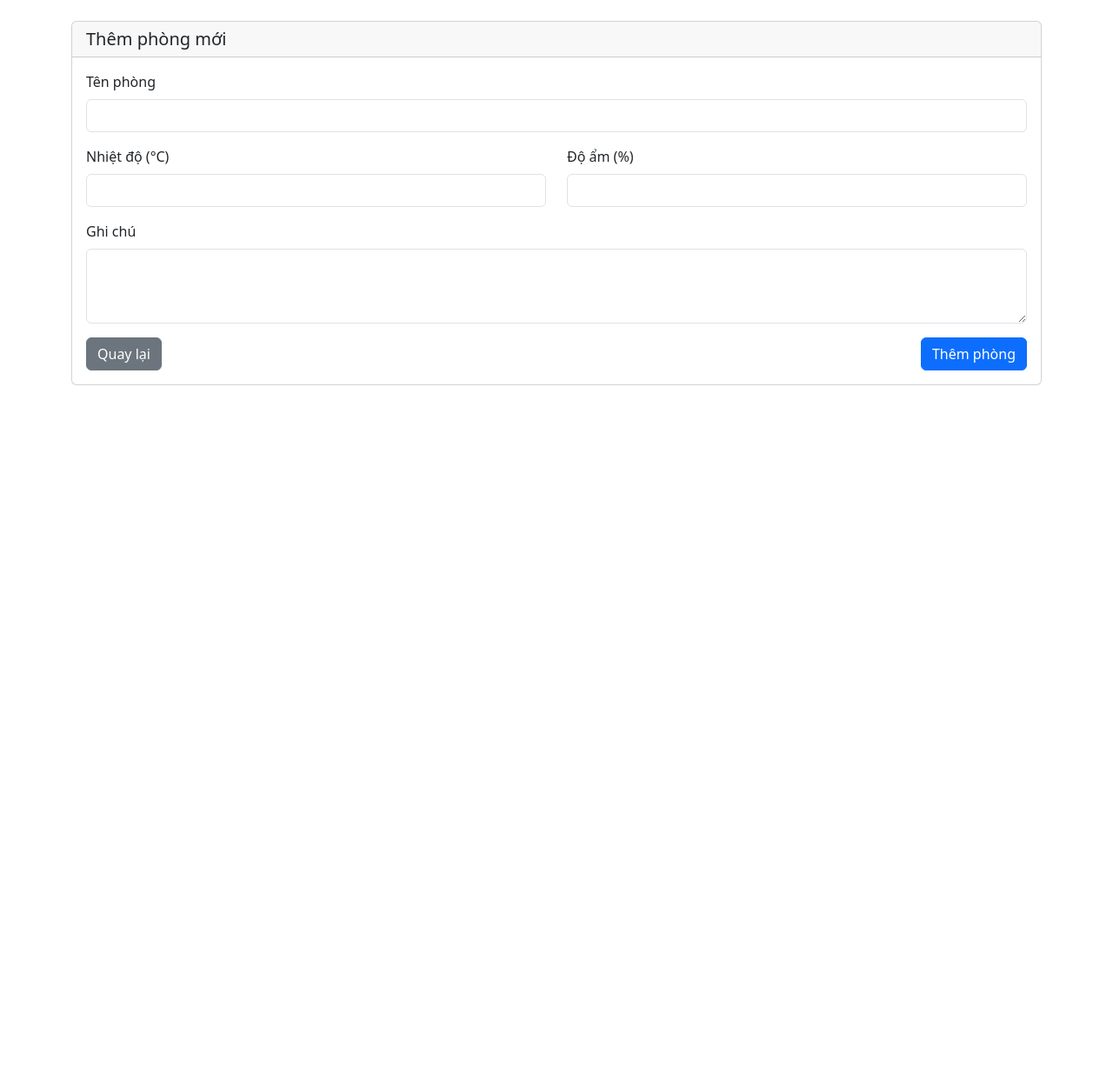
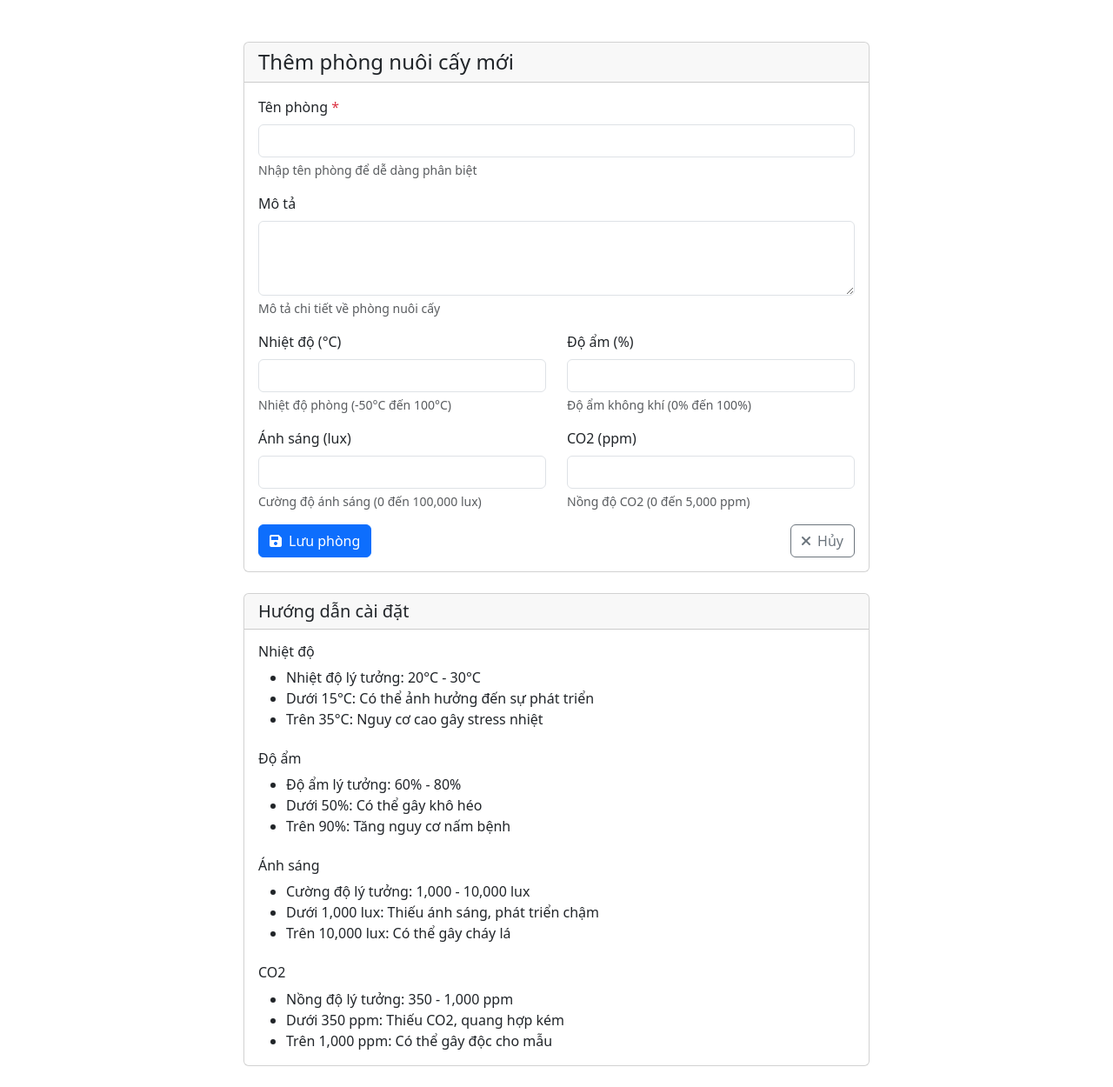
Before and after one commit to minhanh3110-svg/xuanhuong, a Flask app: template templates/them_phong.html in a window 1280 px wide. Shown: the part 56-1306 px from the top of the page at 87% size. Before the commit the page ends 499 px from the top, so only its background shows below. Run offline with Flask 3, Linux system fonts and the light colour scheme; the template is opened without the code that fills it, so the values that code supplies are empty.

Commit message:
Update them_phong.html

```diff
--- a/templates/them_phong.html
+++ b/templates/them_phong.html
@@ -1,37 +1,150 @@
 {% extends "base.html" %}
 
-{% block title %}Thêm phòng mới{% endblock %}
+{% block title %}Thêm phòng mới - Quản Lý Cấy Mô{% endblock %}
 
 {% block content %}
+<div class="container py-4">
+    <div class="row justify-content-center">
+        <div class="col-md-8">
             <div class="card">
                 <div class="card-header">
-        <h5 class="mb-0">Thêm phòng mới</h5>
+                    <h4 class="mb-0">Thêm phòng nuôi cấy mới</h4>
                 </div>
                 <div class="card-body">
-        <form method="POST">
+                    <form method="POST" action="{{ url_for('phong.them_phong_moi') }}">
+                        {{ form.csrf_token }}
+
                         <div class="mb-3">
-                <label for="ten_phong" class="form-label">Tên phòng</label>
-                <input type="text" class="form-control" id="ten_phong" name="ten_phong" required>
+                            <label class="form-label">Tên phòng <span class="text-danger">*</span></label>
+                            <input type="text" class="form-control" name="ten" required>
+                            <div class="form-text">Nhập tên phòng để dễ dàng phân biệt</div>
                         </div>
-            <div class="row">
-                <div class="col-md-6 mb-3">
-                    <label for="nhiet_do" class="form-label">Nhiệt độ (°C)</label>
-                    <input type="number" class="form-control" id="nhiet_do" name="nhiet_do" step="0.1" min="0" max="50">
+
+                        <div class="mb-3">
+                            <label class="form-label">Mô tả</label>
+                            <textarea class="form-control" name="mo_ta" rows="3"></textarea>
+                            <div class="form-text">Mô tả chi tiết về phòng nuôi cấy</div>
                         </div>
-                <div class="col-md-6 mb-3">
-                    <label for="do_am" class="form-label">Độ ẩm (%)</label>
-                    <input type="number" class="form-control" id="do_am" name="do_am" step="0.1" min="0" max="100">
+
+                        <div class="row mb-3">
+                            <div class="col-md-6">
+                                <label class="form-label">Nhiệt độ (°C)</label>
+                                <input type="number" class="form-control" name="nhiet_do"
+                                       min="-50" max="100" step="0.1">
+                                <div class="form-text">Nhiệt độ phòng (-50°C đến 100°C)</div>
+                            </div>
+                            <div class="col-md-6">
+                                <label class="form-label">Độ ẩm (%)</label>
+                                <input type="number" class="form-control" name="do_am"
+                                       min="0" max="100" step="0.1">
+                                <div class="form-text">Độ ẩm không khí (0% đến 100%)</div>
                             </div>
                         </div>
-            <div class="mb-3">
-                <label for="ghi_chu" class="form-label">Ghi chú</label>
-                <textarea class="form-control" id="ghi_chu" name="ghi_chu" rows="3"></textarea>
+
+                        <div class="row mb-3">
+                            <div class="col-md-6">
+                                <label class="form-label">Ánh sáng (lux)</label>
+                                <input type="number" class="form-control" name="anh_sang"
+                                       min="0" max="100000" step="1">
+                                <div class="form-text">Cường độ ánh sáng (0 đến 100,000 lux)</div>
                             </div>
+                            <div class="col-md-6">
+                                <label class="form-label">CO2 (ppm)</label>
+                                <input type="number" class="form-control" name="co2"
+                                       min="0" max="5000" step="1">
+                                <div class="form-text">Nồng độ CO2 (0 đến 5,000 ppm)</div>
+                            </div>
+                        </div>
+
                         <div class="d-flex justify-content-between">
-                <a href="{{ url_for('phong_moi_truong') }}" class="btn btn-secondary">Quay lại</a>
-                <button type="submit" class="btn btn-primary">Thêm phòng</button>
+                            <button type="submit" class="btn btn-primary">
+                                <i class="fas fa-save me-2"></i>Lưu phòng
+                            </button>
+                            <a href="{{ url_for('phong.phong_moi_truong') }}"
+                               class="btn btn-outline-secondary">
+                                <i class="fas fa-times me-2"></i>Hủy
+                            </a>
                         </div>
                     </form>
                 </div>
             </div>
+
+            <!-- Hướng dẫn -->
+            <div class="card mt-4">
+                <div class="card-header">
+                    <h5 class="mb-0">Hướng dẫn cài đặt</h5>
+                </div>
+                <div class="card-body">
+                    <div class="mb-4">
+                        <h6>Nhiệt độ</h6>
+                        <ul class="mb-0">
+                            <li>Nhiệt độ lý tưởng: 20°C - 30°C</li>
+                            <li>Dưới 15°C: Có thể ảnh hưởng đến sự phát triển</li>
+                            <li>Trên 35°C: Nguy cơ cao gây stress nhiệt</li>
+                        </ul>
+                    </div>
+
+                    <div class="mb-4">
+                        <h6>Độ ẩm</h6>
+                        <ul class="mb-0">
+                            <li>Độ ẩm lý tưởng: 60% - 80%</li>
+                            <li>Dưới 50%: Có thể gây khô héo</li>
+                            <li>Trên 90%: Tăng nguy cơ nấm bệnh</li>
+                        </ul>
+                    </div>
+
+                    <div class="mb-4">
+                        <h6>Ánh sáng</h6>
+                        <ul class="mb-0">
+                            <li>Cường độ lý tưởng: 1,000 - 10,000 lux</li>
+                            <li>Dưới 1,000 lux: Thiếu ánh sáng, phát triển chậm</li>
+                            <li>Trên 10,000 lux: Có thể gây cháy lá</li>
+                        </ul>
+                    </div>
+
+                    <div>
+                        <h6>CO2</h6>
+                        <ul class="mb-0">
+                            <li>Nồng độ lý tưởng: 350 - 1,000 ppm</li>
+                            <li>Dưới 350 ppm: Thiếu CO2, quang hợp kém</li>
+                            <li>Trên 1,000 ppm: Có thể gây độc cho mẫu</li>
+                        </ul>
+                    </div>
+                </div>
+            </div>
+        </div>
+    </div>
+</div>
+
+{% block scripts %}
+<script>
+// Kiểm tra giá trị nhập vào
+document.querySelectorAll('input[type="number"]').forEach(input => {
+    input.addEventListener('change', function(e) {
+        const min = parseFloat(this.min);
+        const max = parseFloat(this.max);
+        const value = parseFloat(this.value);
+
+        if (value < min) {
+            this.value = min;
+            alert(`Giá trị không được nhỏ hơn ${min}`);
+        } else if (value > max) {
+            this.value = max;
+            alert(`Giá trị không được lớn hơn ${max}`);
+        }
+    });
+});
+
+// Xác nhận trước khi hủy
+document.querySelector('a.btn-outline-secondary').addEventListener('click', function(e) {
+    const form = document.querySelector('form');
+    if (form.ten.value || form.mo_ta.value || form.nhiet_do.value ||
+        form.do_am.value || form.anh_sang.value || form.co2.value) {
+        if (!confirm('Bạn có chắc chắn muốn hủy? Mọi thông tin đã nhập sẽ bị mất.')) {
+            e.preventDefault();
+        }
+    }
+});
+</script>
 {% endblock %}
+{% endblock %}
```
Lines whose indentation alone changed are shown as unchanged.
